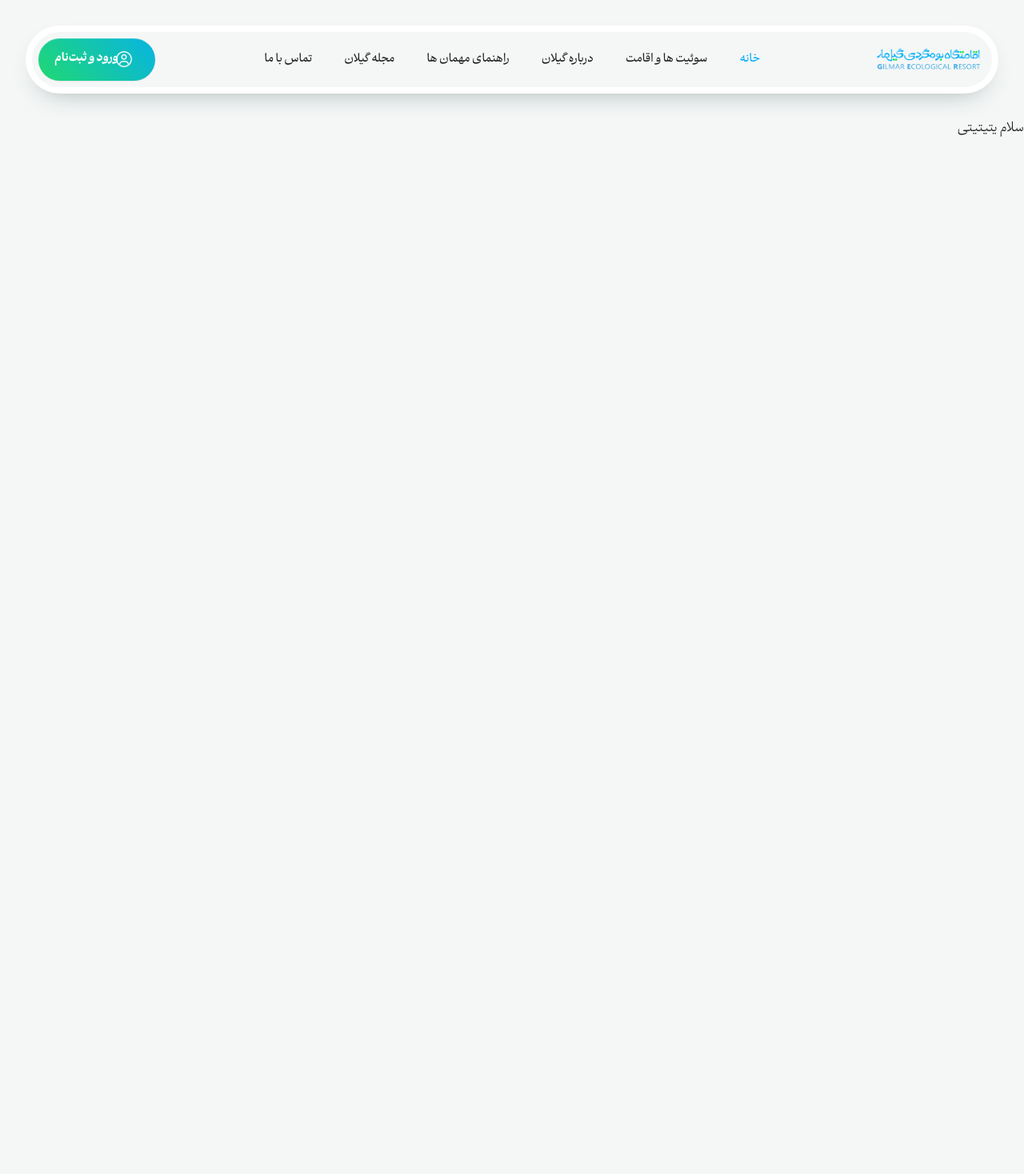
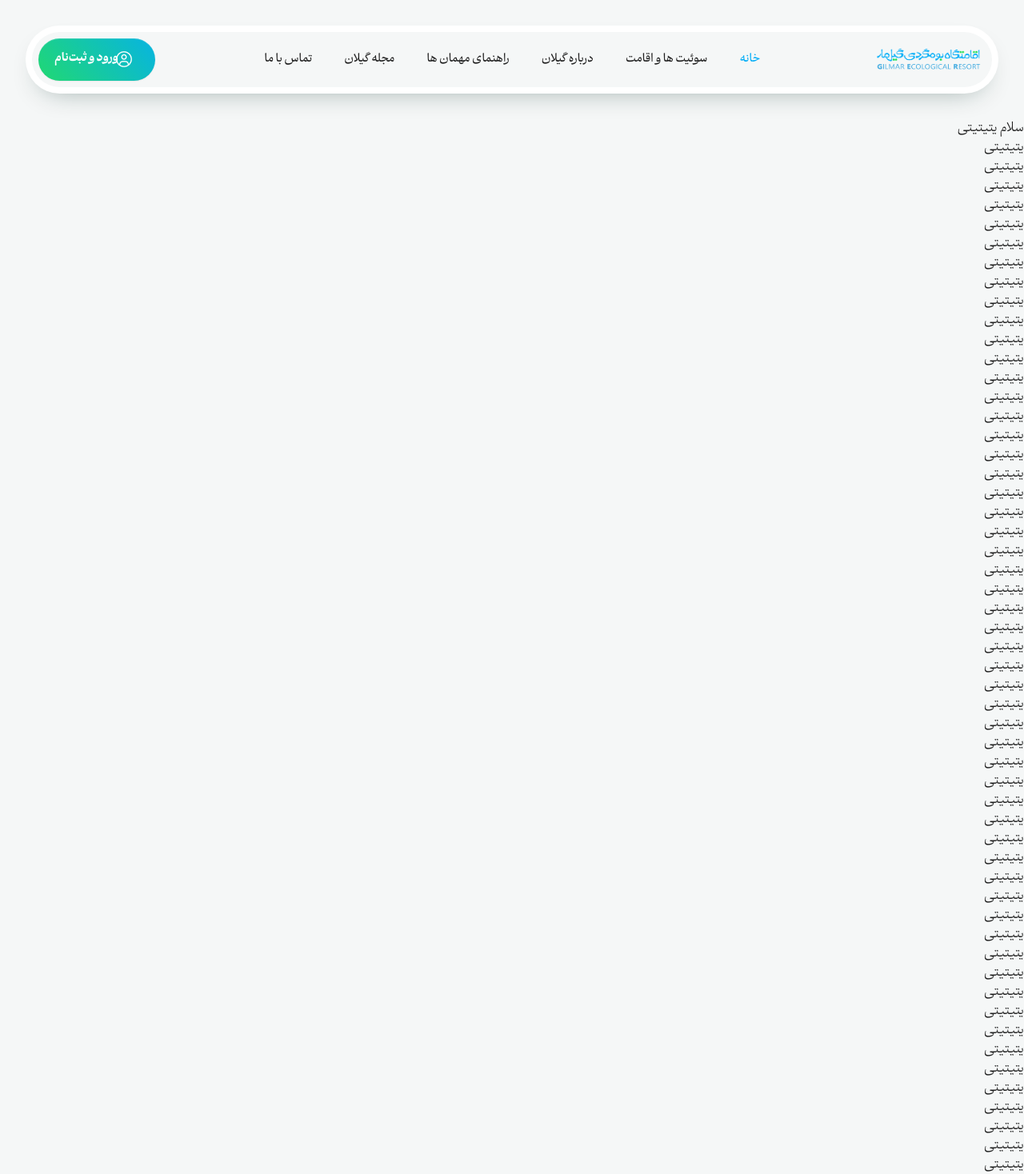
Before and after one commit to shakibfarzan/gilmar-test, a Next.js app: page / in a window 1280 px wide. Shown: the top 1468 px of the page at 80% size. Before the commit the page ends 800 px from the top, so only its background shows below. Built offline with nearby package versions, Linux system fonts and the light colour scheme; what @mui/material-nextjs would draw is missing.

Commit message:
fix: navbar sticky issue

```diff
--- a/app/globals.css
+++ b/app/globals.css
@@ -5,7 +5,7 @@ html {
 html,
 body {
   max-width: 100vw;
-  overflow-x: hidden;
+  overflow-x: clip;
 }
 
 body {
--- a/app/page.tsx
+++ b/app/page.tsx
@@ -1,7 +1,63 @@
 export default function Home() {
   return (
     <div>
-      <main>سلام یتیتیتی</main>
+      <main>
+        سلام یتیتیتی
+        <p>یتیتیتی</p>
+        <p>یتیتیتی</p>
+        <p>یتیتیتی</p>
+        <p>یتیتیتی</p>
+        <p>یتیتیتی</p>
+        <p>یتیتیتی</p>
+        <p>یتیتیتی</p>
+        <p>یتیتیتی</p>
+        <p>یتیتیتی</p>
+        <p>یتیتیتی</p>
+        <p>یتیتیتی</p>
+        <p>یتیتیتی</p>
+        <p>یتیتیتی</p>
+        <p>یتیتیتی</p>
+        <p>یتیتیتی</p>
+        <p>یتیتیتی</p>
+        <p>یتیتیتی</p>
+        <p>یتیتیتی</p>
+        <p>یتیتیتی</p>
+        <p>یتیتیتی</p>
+        <p>یتیتیتی</p>
+        <p>یتیتیتی</p>
+        <p>یتیتیتی</p>
+        <p>یتیتیتی</p>
+        <p>یتیتیتی</p>
+        <p>یتیتیتی</p>
+        <p>یتیتیتی</p>
+        <p>یتیتیتی</p>
+        <p>یتیتیتی</p>
+        <p>یتیتیتی</p>
+        <p>یتیتیتی</p>
+        <p>یتیتیتی</p>
+        <p>یتیتیتی</p>
+        <p>یتیتیتی</p>
+        <p>یتیتیتی</p>
+        <p>یتیتیتی</p>
+        <p>یتیتیتی</p>
+        <p>یتیتیتی</p>
+        <p>یتیتیتی</p>
+        <p>یتیتیتی</p>
+        <p>یتیتیتی</p>
+        <p>یتیتیتی</p>
+        <p>یتیتیتی</p>
+        <p>یتیتیتی</p>
+        <p>یتیتیتی</p>
+        <p>یتیتیتی</p>
+        <p>یتیتیتی</p>
+        <p>یتیتیتی</p>
+        <p>یتیتیتی</p>
+        <p>یتیتیتی</p>
+        <p>یتیتیتی</p>
+        <p>یتیتیتی</p>
+        <p>یتیتیتی</p>
+        <p>یتیتیتی</p>
+      </main>
     </div>
   );
 }
--- a/components/navbar/navbar.tsx
+++ b/components/navbar/navbar.tsx
@@ -13,7 +13,7 @@ export default function Navbar({ content }: NavbarProps) {
       component="header"
       sx={{
         position: 'sticky',
-        top: { xs: 0, md: 16 },
+        top: { xs: 0, md: 32 },
         zIndex: (theme) => theme.zIndex.appBar,
         p: 1,
         m: { xs: 0, md: 4 },
```
